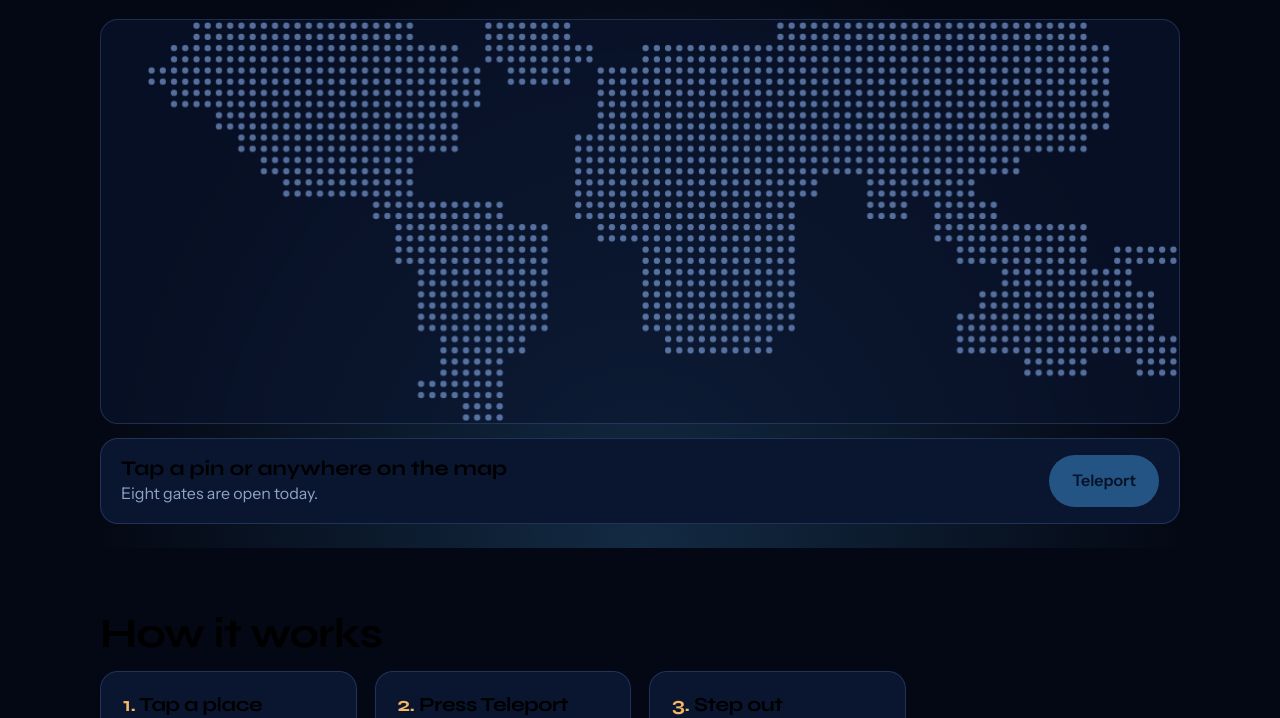
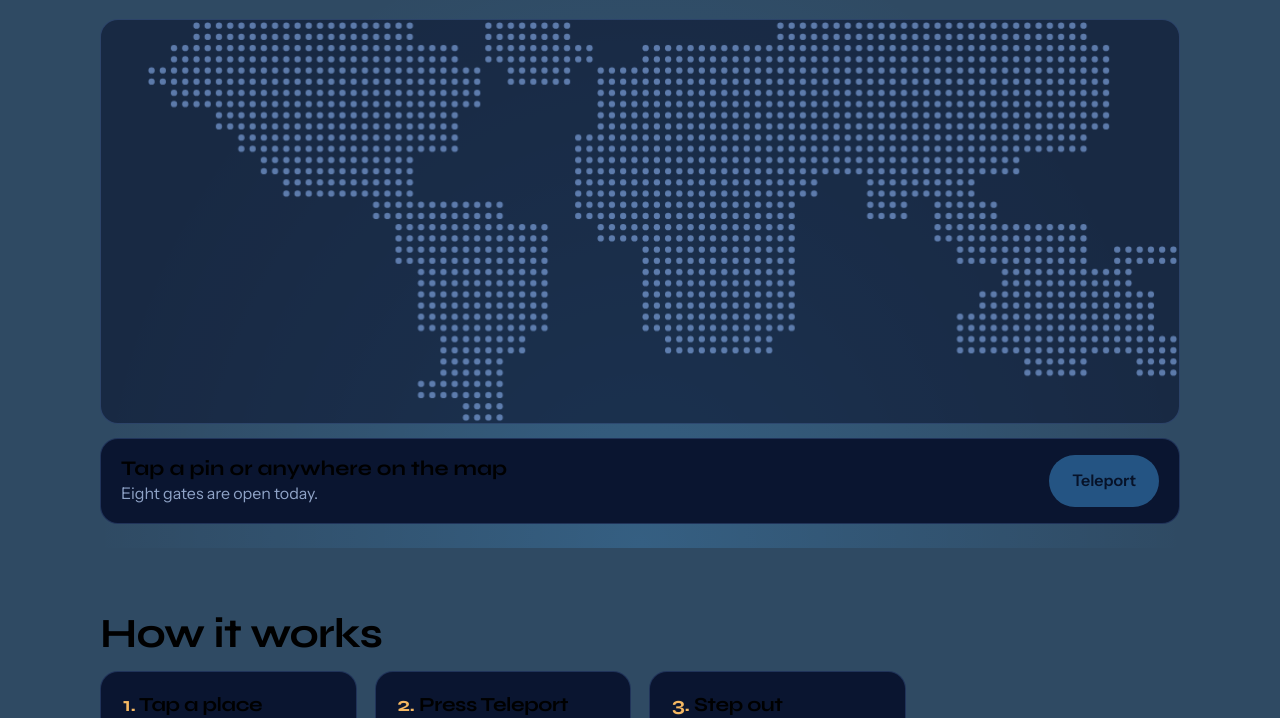
Before and after one commit to adamm-cryptoo/TapTravel, a plain HTML site: page index.html in a window 1280 px wide. Shown: the part 294-1012 px from the top of the page. Drawn offline with Linux system fonts and the light colour scheme; files that its build step writes are made by us from their sources; a script that the page names is missing; files whose address does not match are found by name.

Commit message:
Fix background color and text color in body

```diff
--- a/style.css
+++ b/style.css
@@ -1,7 +1,7 @@
 :root{--void:#040814;--deep:#0a1530;--glow:#4db3ff;--city:#f5b862;--mist:#e6eefc;--dim:#8fa3c7;--line:rgba(120,170,255,.2);--r:18px}
 *{box-sizing:border-box;margin:0}
 html{scroll-behavior:smooth}
-body{background:var(--void);color: var(#2F4A63);font:16px/1.6 'Instrument Sans',system-ui,sans-serif}
+body{background:var(--void);color: var(#2F4A63);font:16px/1.6 'Instrument Sans',system-ui,sans-serif; background-color:#2F4A63}
 h1,h2,h3{font-family:'Syne',system-ui,sans-serif;line-height:1.08;letter-spacing:-.02em}
 h1{font-size:clamp(2.4rem,6vw,4.6rem)}h2{font-size:clamp(1.7rem,3.6vw,2.6rem);margin-bottom:14px}h3{font-size:1.25rem;margin-bottom:6px}
 a{color:inherit}p{max-width:62ch;color:#c4d2ee}
```
